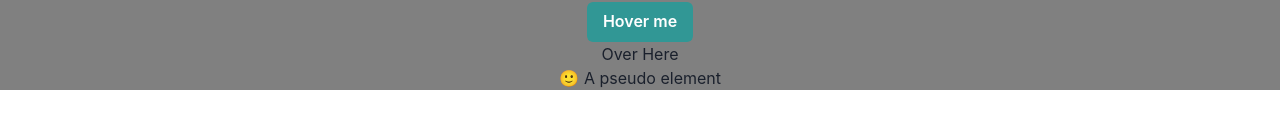
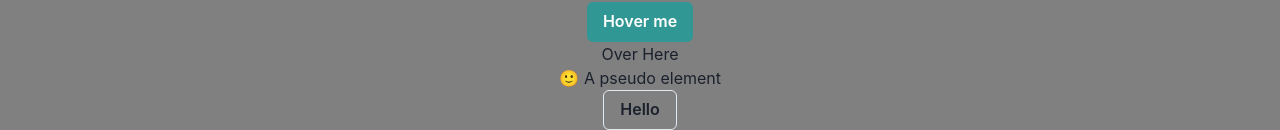
Before and after one commit to charles-afk/chakraPrac, a React (Create React App) app in the folder chakra/: page / in a window 1280 px wide. Shown: the part 3772-3902 px from the top of the page. Before the commit the page ends 3862 px from the top, so only its background shows below. Built offline with nearby package versions, Linux system fonts and the light colour scheme.

Commit message:
the as prop

```diff
--- a/chakra/src/App.tsx
+++ b/chakra/src/App.tsx
@@ -202,7 +202,10 @@
         A pseudo element
       </Box>
 
-
+      {/** The as prop */}
+      <Button as='a' target='_blank' variant='outline' href='https://chakra-ui.com'>
+        Hello
+      </Button>
     </div>
   );
 }
```
